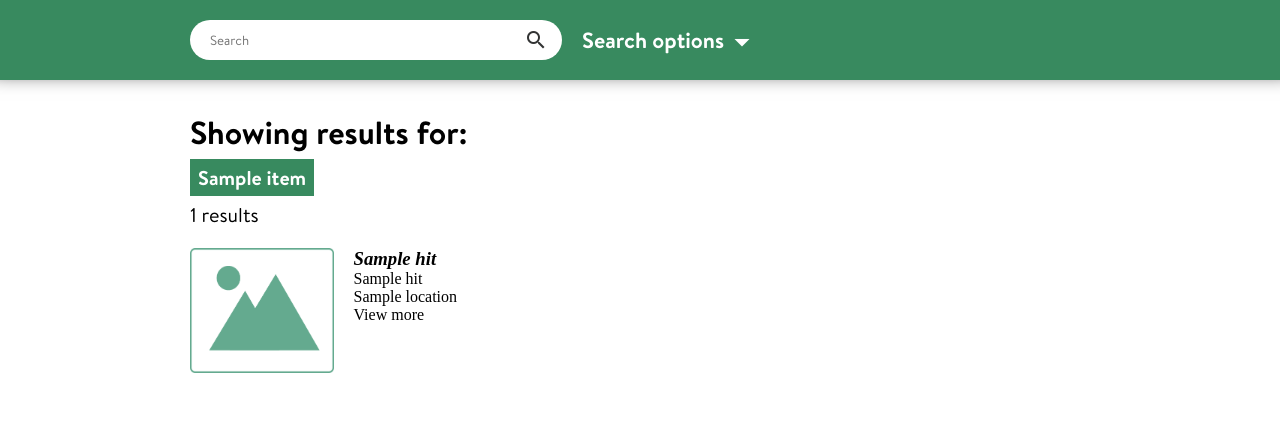
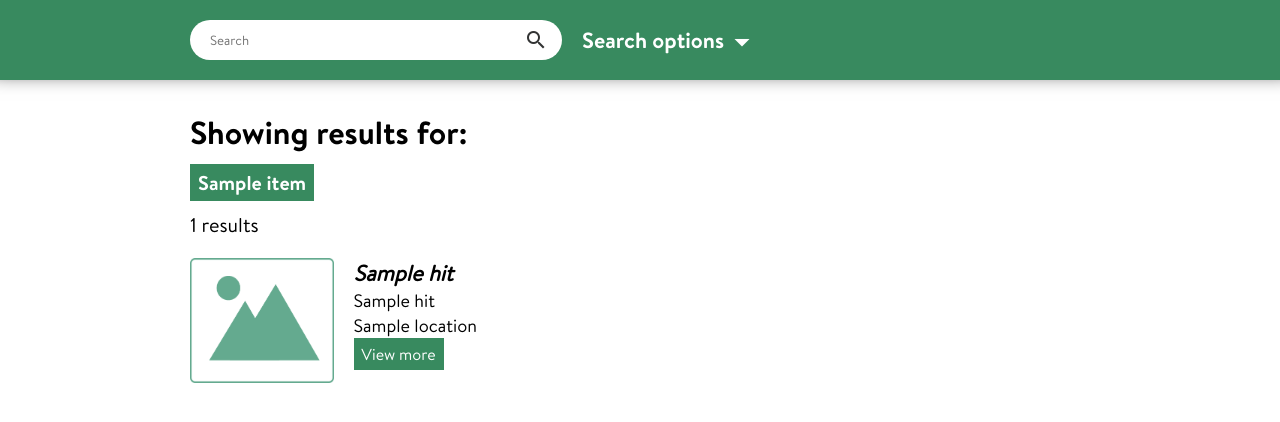
Before and after one commit to zakybilfagih/inpel, a Flask app: template templates/query.html in a window 1280 px wide. Shown: the part 69-491 px from the top of the page. Run offline with Flask 2, Linux system fonts and the light colour scheme; the template is opened without the code that fills it: most values are stand-ins (such as "Sample title", 1, 10 or a date in 2020).

Commit message:
added new stylings

```diff
--- a/static/css/style.css
+++ b/static/css/style.css
@@ -438,24 +438,39 @@ select:-moz-focusring {
     margin-bottom: 5px;
 }
 
-.post__args ul li{
+.post__args ul li {
     display: inline-block;
     background: #388A5F;
     color: white;
     padding: 5px 8px;
+    margin: 5px 5px 5px 0;
 }
 
 .post__item {
     display: flex;
     margin-top: 20px;
+    font-family: 'BrandonText-Regular';
 }
 
 .post__itemcaption {
     margin-left: 20px;
 }
 
+.post__itemcaption h3{
+    font-size: 22px;
+}
+
+.post__itemcaption p {
+    font-size: 18px;
+}
+
 .post__itemcaption a {
-    color: black;
+    display: block;
+    width: 80px;
+    color: white;
+    background: #388A5F;
+    padding: 5px;
+    text-align: center;
 }
 
 .post__itemimage {
--- a/templates/query.html
+++ b/templates/query.html
@@ -26,7 +26,7 @@
                 <div class="post__item">
                     <img class="post__itemimage" src="{{url_for('static', filename='img/img__placeholder.png')}}" alt="">
                     <div class="post__itemcaption">
-                        <i><h3>{{hit['scientificName']}}</h3></i>
+                        <h3><i>{{hit['scientificName']}}</i></h3>
                         <p>{{hit['commonName']}}</p>
                         <p>{{hit['location']}}</p>
                         <a href="">View more</a>
```
